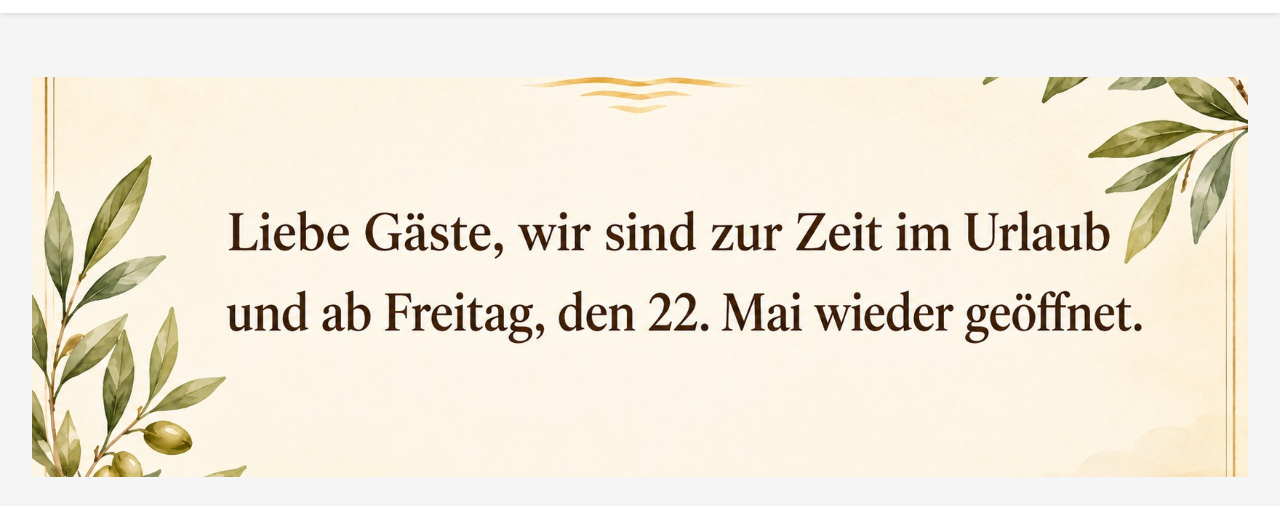
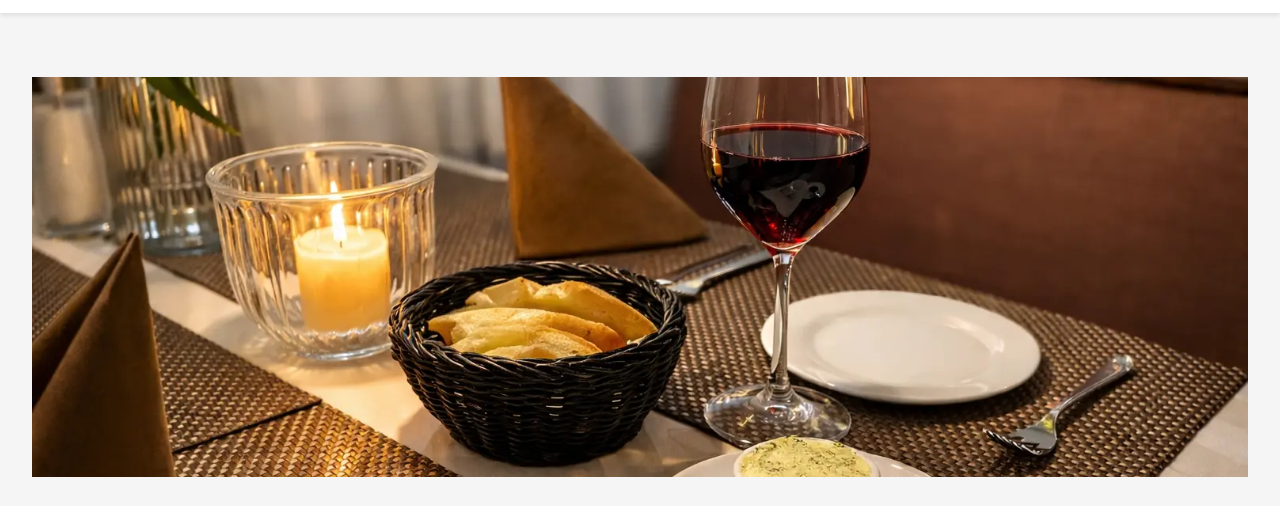
Before and after one commit to mikimilanee43-code/Balkanhuette1980.de, a plain HTML site: page index.html in a window 1280 px wide. Shown: the part 99-605 px from the top of the page. Drawn offline with Linux system fonts and the light colour scheme.

Commit message:
Add files via upload

```diff
--- a/index.html
+++ b/index.html
@@ -103,7 +103,7 @@
         .hero-image {
             width: 100%;
             height: 400px;
-            background-image: url('UrlaubMai2026.jpg');
+            background-image: url('BalkanHuetteHeroPic.webp');
             background-size: cover;
             background-position: center;
             background-repeat: no-repeat;
```
